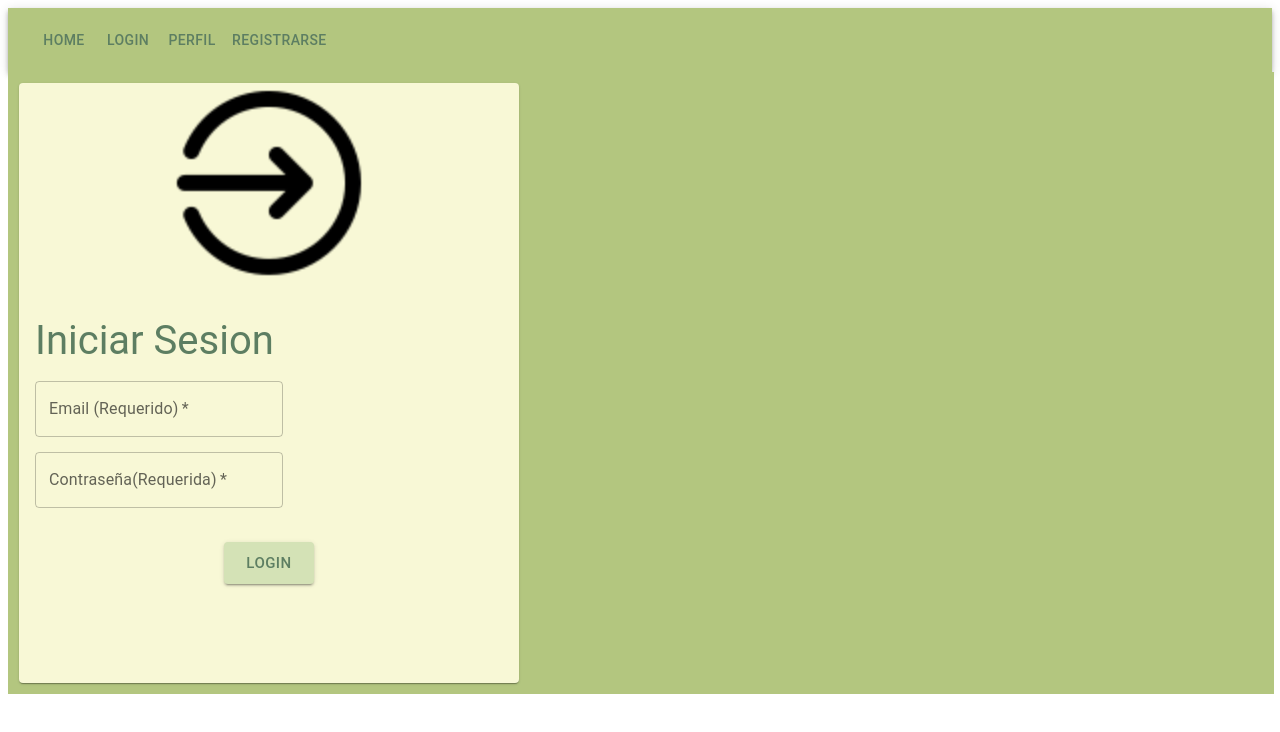
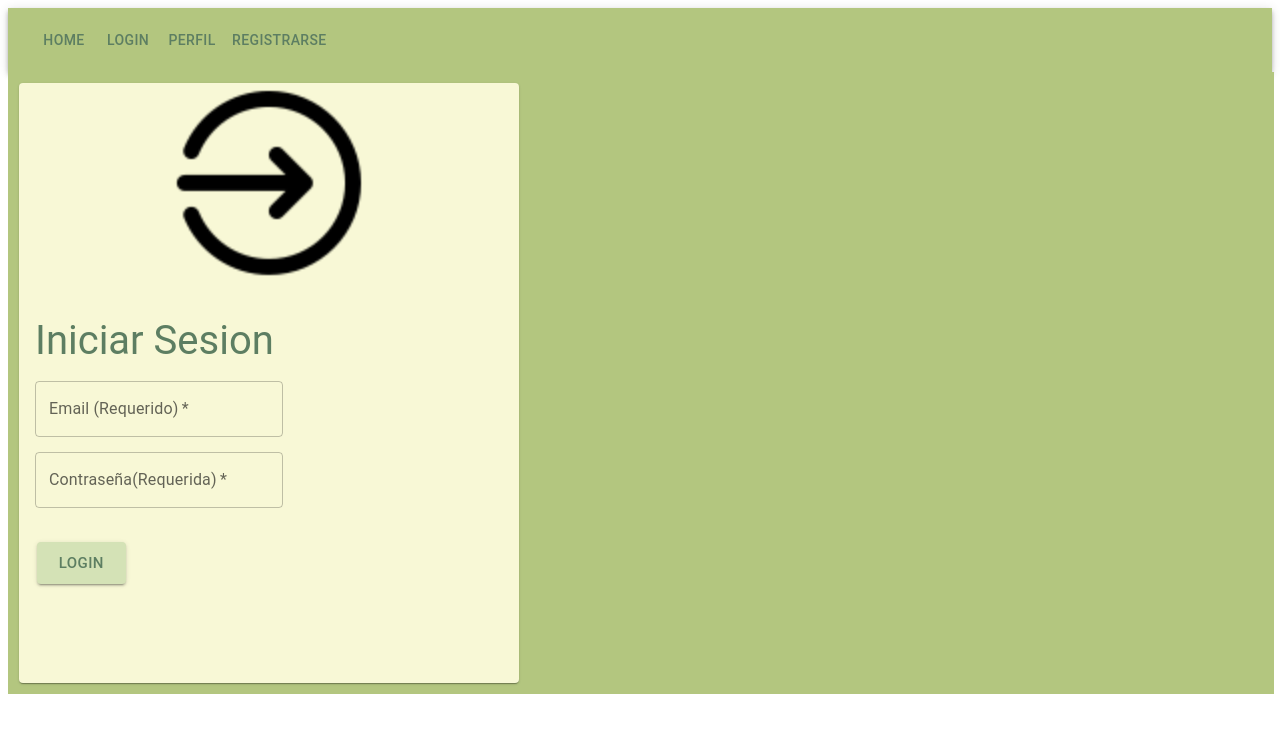
Before and after one commit to Agus-IG/practico-react, a React (Vite) app: page /login in a window 1280 px wide. Shown: the top 732 px of the page. Built offline with nearby package versions, Linux system fonts and the light colour scheme.

Commit message:
update c/estilos p/armonizar.

```diff
--- a/src/pages/Login.jsx
+++ b/src/pages/Login.jsx
@@ -56,7 +56,7 @@ export default function Login() {
 
         </CardContent>
       </CardActionArea>
-      <CardActions style={{ display: 'flex', justifyContent: 'center' }}>
+      <CardActions style={{ display: 'flex', justifyContent: 'left' }}>
         <Button variant="contained" size="large"style={estilos.boton}>
 
           Login
```
